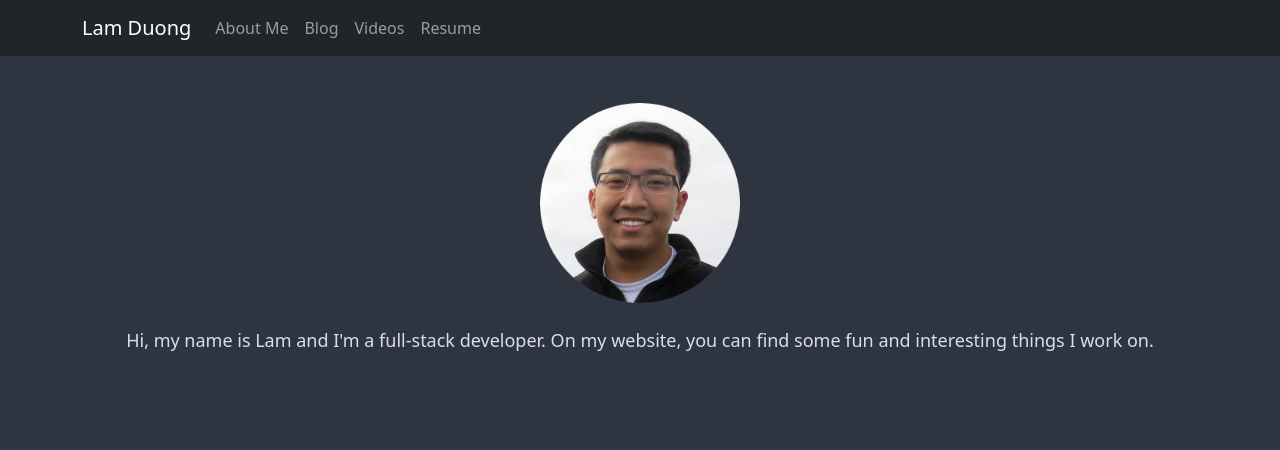
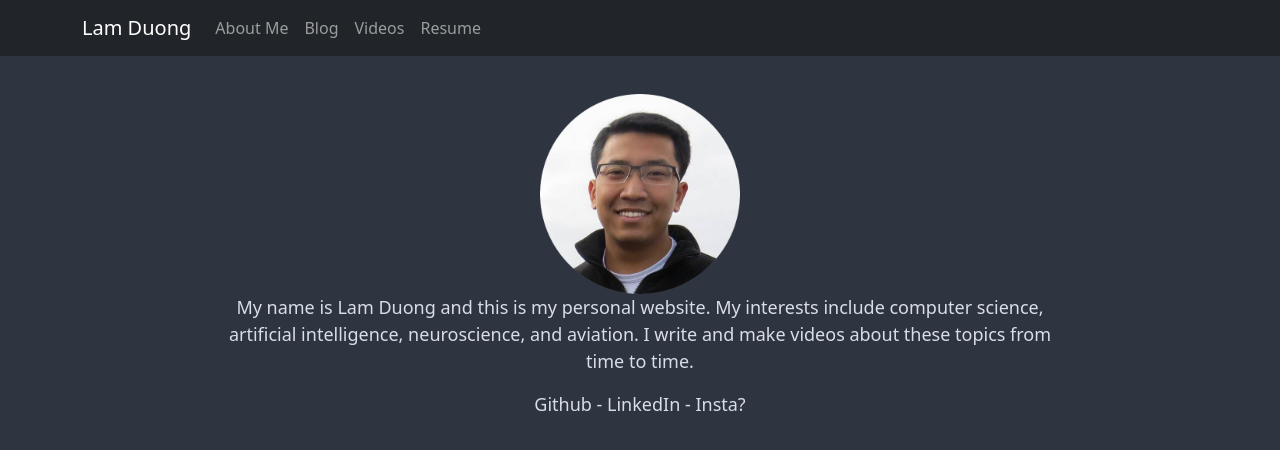
Before and after one commit to lamduong33/lamduong33.github.io, a React (Create React App) app: page / in a window 1280 px wide. Shown: the top 450 px of the page. Built offline with nearby package versions, Linux system fonts and the light colour scheme.

Commit message:
feat: Formatting pages.

```diff
--- a/src/App.css
+++ b/src/App.css
@@ -24,12 +24,13 @@
   color: #D8DEE9;
 }
 
-/* Nested inside Home-page content */
+/* Nested inside Home-page content as text*/
 .Home-content {
-  background-color: #2E3440;
-  top:-27vh;
+  top:-25vh;
+  width: 80ch;
   position:relative;
   justify-content: center;
+  align-items: center;
   font-size: calc(10px + 1vmin);
   color: #D8DEE9;
 }
@@ -38,7 +39,7 @@
   height:25vh;
   width:25vh;
   position:relative;
-  top:-30vh;
+  top: -25vh;
 }
 
 .App-link {
--- a/src/App.js
+++ b/src/App.js
@@ -1,7 +1,7 @@
 import './App.css';
 import 'bootstrap/dist/css/bootstrap.min.css';
 import NavBar from './components/NavBar';
-import Portrait from "./images/Portrait.png";
+import Portrait from './images/Portrait.png';
 
 function App() {
   return (
@@ -10,8 +10,13 @@ function App() {
       <header className="Home-page">
         <img className="Portrait" src={Portrait} alt="Lam Duong's portrait" />
         <header className="Home-content">
-          Hi, my name is Lam and I'm a full-stack developer. On my website, you
-          can find some fun and interesting things I work on.
+          <p>
+            My name is Lam Duong and this is my personal website. My interests
+            include computer science, artificial intelligence, neuroscience, and
+            aviation. I write and make videos about these topics from time to
+            time.
+          </p>
+          Github - LinkedIn - Insta?
         </header>
       </header>
     </div>
```
